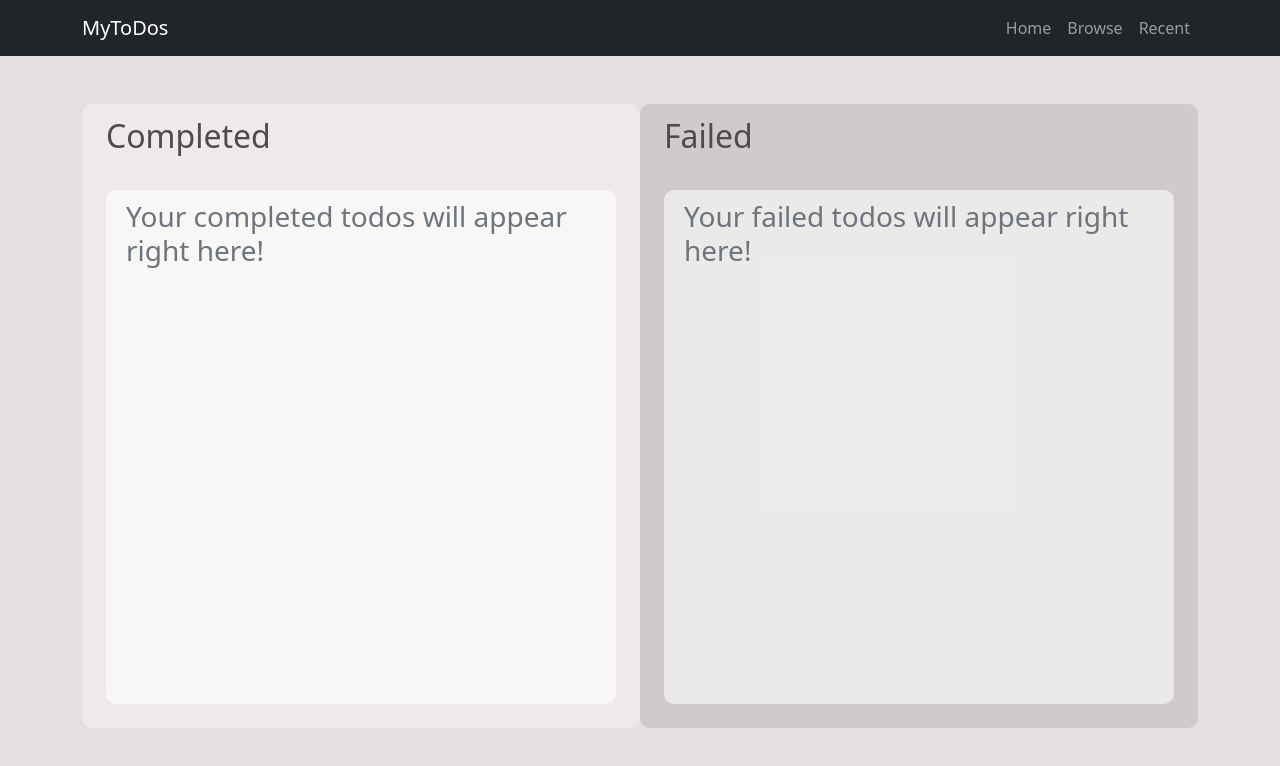
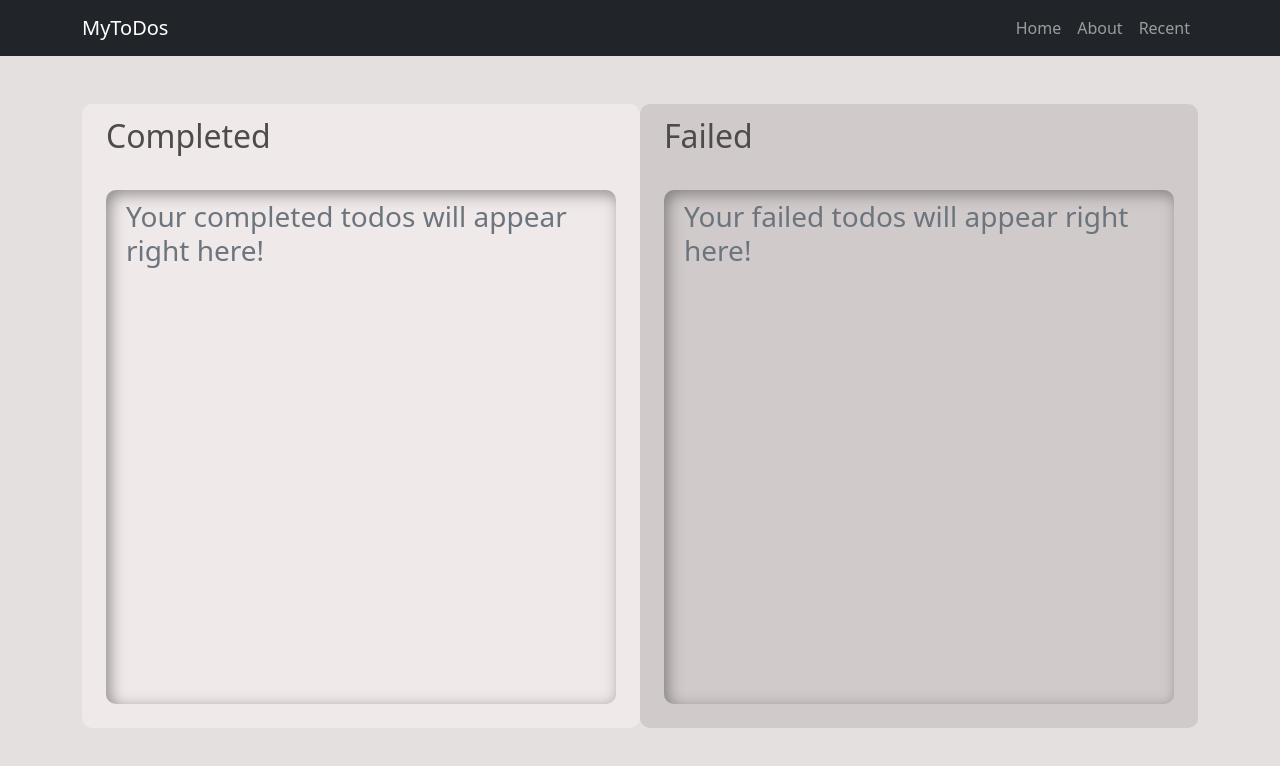
Before and after one commit to LukassF/ToDo, a React (Create React App) app: page /history in a window 1280 px wide. Shown: the top 766 px of the page. Built offline with nearby package versions, Linux system fonts and the light colour scheme.

Commit message:
added more styling to the drag and drop list

```diff
--- a/src/App.tsx
+++ b/src/App.tsx
@@ -3,12 +3,13 @@ import 'bootstrap/dist/css/bootstrap.min.css'
 import './styles/style.css'
 import NavbarComponent from './pages/navbar'
 import Home from './pages/home'
-import Trending from './pages/trending'
+import About from './pages/about'
 import History from './pages/history'
 import {Routes, Route} from 'react-router-dom'
 import { Container } from 'react-bootstrap'
 import { DragDropContext} from 'react-beautiful-dnd'
 import dragEnd from './utilities/dragEnd';
+import UpdateIndexes from './utilities/updateIndexes';
 
 export const UpdateContext = createContext<boolean>(false)
 
@@ -22,7 +23,7 @@ function App() {
         <Container>
           <Routes>
             <Route path="/" element={<Home />}/>
-            <Route path="/trending" element={<Trending />}/>
+            <Route path="/about" element={<About />}/>
             <Route path="/history" element={<History />}/>
             <Route path="*" element={<h1>Error 404</h1>}/>
           </Routes>
--- a/src/components/recent_todoCards.tsx
+++ b/src/components/recent_todoCards.tsx
@@ -13,7 +13,7 @@ type RecentCardsProps = {
 
 export default function RecentCards({id,index, name, category, deadline}: RecentCardsProps){
 
-    function findIcon(category:string): string{
+    function findIcon(category: string): string{
         let icon:string = ''
         images.images.forEach(item => {
             if(item.category === category) icon = item.icon
@@ -24,12 +24,10 @@ export default function RecentCards({id,index, name, category, deadline}: Recent
     return(
         <Draggable draggableId={id.toString()} index={index}>
             {
-                (provided) => (
+                (provided, snapshot) => (
                     <Card
-                        className="pt-3 pb-2 mb-2"
+                        className={`pt-3 pb-2 mb-2 ${snapshot.isDragging ? 'dragging' : ''} ${snapshot.isDropAnimating ? 'dropped' : ''}`}
                         id="card-for-grab"
-                        bg='dark'
-                        style={{cursor:"grab", zIndex:'2'}}
                         {...provided.draggableProps}
                         {...provided.dragHandleProps}
                         ref={provided.innerRef}
--- a/src/components/todos.tsx
+++ b/src/components/todos.tsx
@@ -1,5 +1,5 @@
 import {Card, Button, Container, Row, Col, Badge} from 'react-bootstrap'
-import {useState,useEffect} from 'react'
+import {useState,useEffect, createRef} from 'react'
 import { CSSTransition } from 'react-transition-group'
 import calculateTime from '../utilities/calculateTime'
 import { Status } from './modal'
@@ -20,6 +20,7 @@ export default function ToDos({id, name, deadline, category, image,status}: ToDo
     const [remainingTime, setRemainingTime] = useState('')
     const [statusState,setStatus] = useState<Status>(Status.unresolved)
     const deadlineParsed: Date = new Date(deadline)
+    const CardRef = createRef<HTMLDivElement>();
 
     useEffect(() => {
         calculateTime({deadline: deadlineParsed, setState: setRemainingTime, setStatus})
@@ -27,8 +28,9 @@ export default function ToDos({id, name, deadline, category, image,status}: ToDo
     },[])
 
     useEffect(() => {
-        if(window.localStorage.getItem('agenda') && statusState !== Status.unresolved){
+        if(window.localStorage.getItem('agenda') && statusState !== Status.unresolved && CardRef.current){
             changeStatus({statusState: statusState,id: id,array:  JSON.parse(window.localStorage.getItem('agenda') || '[]')})
+            CardRef.current.classList.add('changed')
             setTimeout(() => {
                 window.location.reload()
             },1500)
@@ -38,6 +40,7 @@ export default function ToDos({id, name, deadline, category, image,status}: ToDo
     let timeoutID: number;
     return(
         <Card
+            ref={CardRef}
             className='mb-3'
             key={id}
             id="card"
--- /dev/null
+++ b/src/pages/about.tsx
@@ -0,0 +1,3 @@
+export default function About(){
+    return <h1>About</h1>
+}
--- a/src/pages/history.tsx
+++ b/src/pages/history.tsx
@@ -2,7 +2,6 @@ import { Container, Row, Col} from "react-bootstrap";
 import { Droppable } from "react-beautiful-dnd";
 import { ToDosProps } from "../components/todos";
 import RecentCards from "../components/recent_todoCards";
-// import { isNamedExports } from "typescript";
 import {useEffect, useContext} from 'react'
 import { UpdateContext } from "../App";
 
@@ -23,8 +22,12 @@ import { UpdateContext } from "../App";
                   <span className="title">Completed</span>
                   <Droppable droppableId="Completed">
                      {
-                        (provided) => (
-                           <div ref={provided.innerRef} {...provided.droppableProps} className="inner-droppable">
+                        (provided, snapshot) => (
+                           <div
+                              ref={provided.innerRef}
+                              {...provided.droppableProps}
+                              className={`inner-droppable ${snapshot.isDraggingOver ? 'dragcompleted': ''}`}
+                           >
                               <Row className="d-flex justify-content-center" style={{position:'relative'}}>
                                  {localStorage.filter(item => item.status === 'completed').length !== 0 ? localStorage.map((item, index) => {
                                     if(item.status === 'completed'){
@@ -56,8 +59,11 @@ import { UpdateContext } from "../App";
                   <span className="title">Failed</span>
                   <Droppable droppableId="Failed">
                      {
-                        (provided) => (
-                           <div ref={provided.innerRef} {...provided.droppableProps} className="inner-droppable">
+                        (provided, snapshot) => (
+                           <div
+                              ref={provided.innerRef}
+                              {...provided.droppableProps}
+                              className={`inner-droppable ${snapshot.isDraggingOver ? 'dragfailed': ''}`}>
                               <Row className="d-flex justify-content-center" >
                                  {localStorage.filter(item => item.status === 'failed').length !== 0 ? localStorage.map((item, index) => {
                                     if(item.status === 'failed'){
--- a/src/pages/navbar.tsx
+++ b/src/pages/navbar.tsx
@@ -10,7 +10,7 @@ export default function NavbarComponent(){
                 <Navbar.Collapse>
                     <Nav style={{marginLeft:"auto"}}>
                         <Nav.Link href='/'>Home</Nav.Link>
-                        <Nav.Link href='/trending'>Browse</Nav.Link>
+                        <Nav.Link href='/about'>About</Nav.Link>
                         <Nav.Link href='/history'>Recent</Nav.Link>
                     </Nav>
                 </Navbar.Collapse>
--- a/src/pages/trending.tsx
+++ /dev/null
@@ -1,3 +0,0 @@
-export default function Trending(){
-    return <h1>Trending</h1>
-}
--- a/src/styles/style.css
+++ b/src/styles/style.css
@@ -9,8 +9,17 @@
     transform: scale(1);
   }
 }
+@keyframes fade {
+  0% {
+    opacity: 1;
+  }
+  100% {
+    opacity: 0;
+  }
+}
 body {
   background-color: rgb(228, 224, 224);
+  margin-bottom: 100px;
 }
 
 #container {
@@ -131,6 +140,10 @@ body {
   }
 }
 
+.changed {
+  animation: fade 1.5s forwards;
+}
+
 #line {
   width: 100%;
   height: 4px;
@@ -152,18 +165,33 @@ body {
 }
 .droppable-container .inner-droppable {
   margin-top: 30px;
-  background-color: rgba(255, 255, 255, 0.6);
   border-radius: 10px;
   padding: 10px 20px;
   min-height: calc(100% - 90px);
   transition: all 0.3s;
-}
-.droppable-container .inner-droppable:hover {
   box-shadow: inset 4px 4px 15px rgba(78, 77, 77, 0.6);
 }
 
-#card-for-grab.dragged {
-  box-shadow: 4px 4px 15px black;
+.dragcompleted {
+  background-color: rgb(198, 198, 245);
+}
+
+.dragfailed {
+  background-color: rgba(223, 120, 120, 0.3);
+}
+
+.dragging {
+  box-shadow: 5px 5px 10px rgba(14, 14, 14, 0.6);
+}
+
+.dropped {
+  color: rgb(230, 230, 125);
+}
+
+#card-for-grab {
+  cursor: grab;
+  z-index: 2;
+  background-color: rgb(37, 48, 48);
 }
 
 #column-1-history {
--- a/src/styles/style.scss
+++ b/src/styles/style.scss
@@ -10,8 +10,19 @@
     }
 }
 
+@keyframes fade{
+    0%{
+        opacity:1;
+    }
+
+    100%{
+        opacity:0;
+    }
+}
+
 body{
     background-color: rgb(228, 224, 224);
+    margin-bottom: 100px;
 }
 
 #container{
@@ -136,6 +147,9 @@ body{
         }
     }
 }
+.changed{
+    animation: fade 1.5s forwards
+}
 
 #line{
     width:100%;
@@ -160,22 +174,31 @@ body{
 
     .inner-droppable{
         margin-top: 30px;
-        background-color: rgba(255, 255, 255, 0.6);
         border-radius: 10px;
         padding: 10px 20px;
         min-height:calc(100% - 90px);
         transition: all 0.3s;
 
-        &:hover{
-            box-shadow:inset 4px 4px 15px rgba(78, 77, 77,0.6);
-        }
+        box-shadow:inset 4px 4px 15px rgba(78, 77, 77,0.6);
 
     }
 }
+.dragcompleted{
+    background-color: rgb(198, 198, 245);
+}
+.dragfailed{
+    background-color: rgba(223, 120, 120, 0.3);
+}
+.dragging{
+    box-shadow: 5px 5px 10px rgba(14, 14, 14,0.6);
+}
+.dropped{
+    color:rgb(230, 230, 125);
+}
 #card-for-grab{
-    &.dragged{
-       box-shadow: 4px 4px 15px black;
-    }
+    cursor:grab;
+    z-index:2;
+    background-color: rgb(37, 48, 48);
 }
 #column-1-history{
     min-height:78vh;
--- a/src/utilities/dragEnd.tsx
+++ b/src/utilities/dragEnd.tsx
@@ -1,14 +1,13 @@
 import { useState } from "react"
 import UpdateIndexes from "./updateIndexes"
 import { ToDosProps } from "../components/todos"
-import { DropResult } from "react-beautiful-dnd"
+import { DragUpdate, DropResult } from "react-beautiful-dnd"
 import { Status } from "../components/modal"
 import changeStatus from "./changeStatus"
 
 export default function dragEnd(result: DropResult, updateHistory:boolean, setUpdateHistory: (value:boolean) => void){
 
     const localStorage: ToDosProps[] = JSON.parse(window.localStorage.getItem('agenda') || '[]')
-
     if(!result.destination || result.destination === result.source) return
     else {
       let add
```
Also changed, not shown: 1 other file (tests, documents, lock files or other folders).
